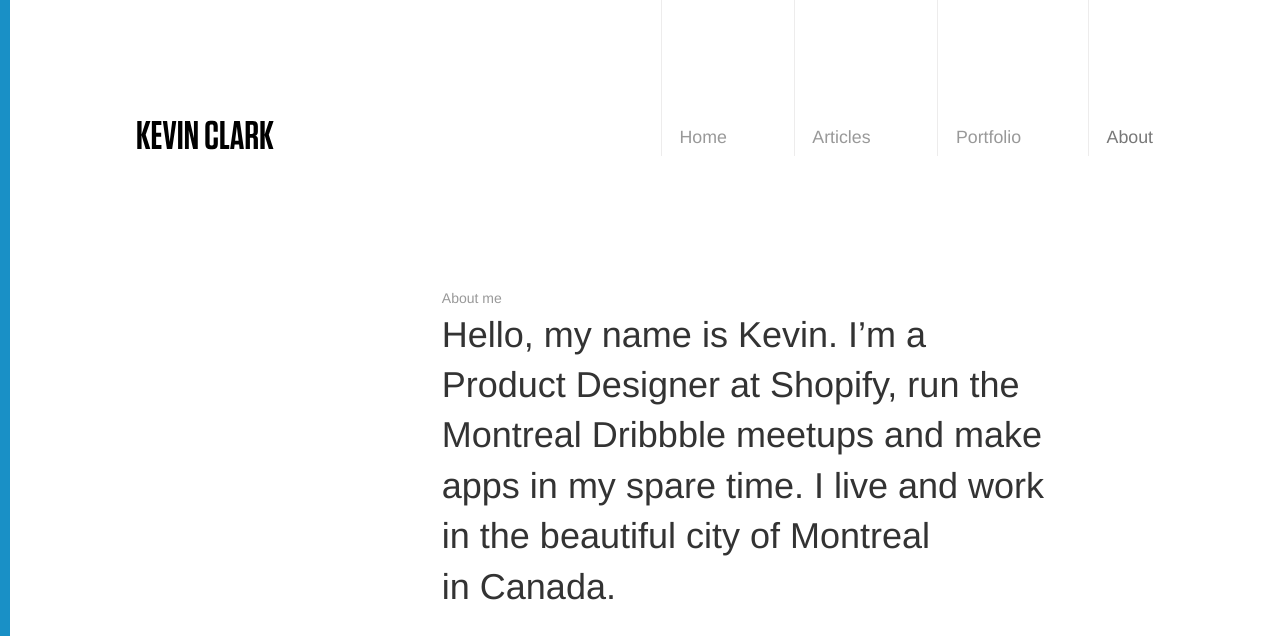
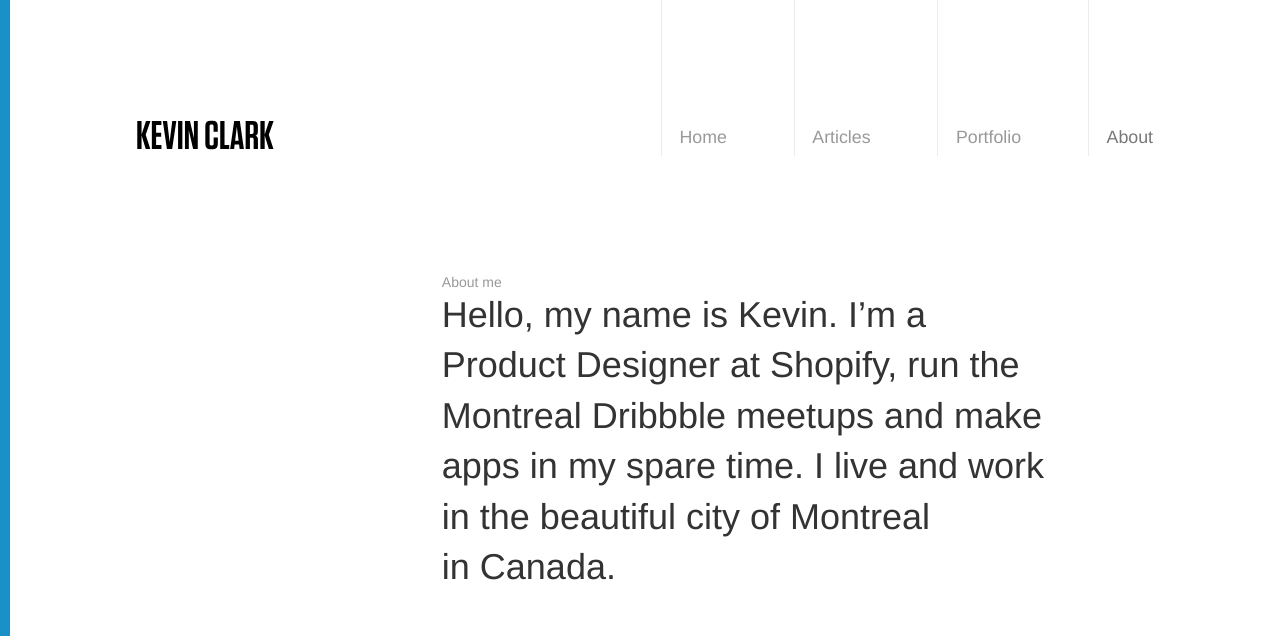
Before and after one commit to vernalkick/kevinclark, a Jekyll site: the page built from about/index.html, in a window 1280 px wide. Shown: the top 636 px of the page. Built offline with Jekyll 4.4.1, drawn with Linux system fonts in a browser that asks for light colours; nearby versions of some CDN libraries; grey boxes are pictures that could not be loaded.

Commit message:
More typography tweaks

```diff
--- a/_scss/_base/_typography.scss
+++ b/_scss/_base/_typography.scss
@@ -140,7 +140,7 @@
     border: none;
   }
   ol {
-    margin: 2.5em  0 1.5em;
+    margin: 2.5em 0 1.5em;
     padding-left: 1.5em;
   }
   li {
@@ -206,6 +206,9 @@
   }
 
   .footnotes {
+    li {
+      font-size: 1em;
+    }
     &:before {
       margin: 3em 0;
     }
--- a/_scss/_pages/_article-indv.scss
+++ b/_scss/_pages/_article-indv.scss
@@ -32,11 +32,7 @@
   .indv {
 
     header {
-      margin-top: 1em;
       margin-bottom: 2.5em;
-        small {
-          margin-bottom: .25em;
-        }
     }
 
     .content figure {
--- a/styles/master.css
+++ b/styles/master.css
@@ -345,7 +345,7 @@
   border: none;
 }
 .footnotes ol {
-  margin: 2.5em  0 1.5em;
+  margin: 2.5em 0 1.5em;
   padding-left: 1.5em;
 }
 .footnotes li {
@@ -405,6 +405,9 @@
     -webkit-overflow-scrolling: touch;
   }
 
+  .footnotes li {
+    font-size: 1em;
+  }
   .footnotes:before {
     margin: 3em 0;
   }
@@ -651,11 +654,7 @@
 
 @media screen and (min-width: 600px) {
   .indv header {
-    margin-top: 1em;
     margin-bottom: 2.5em;
-  }
-  .indv header small {
-    margin-bottom: .25em;
   }
   .indv .content figure {
     margin: 2em 0;
```
